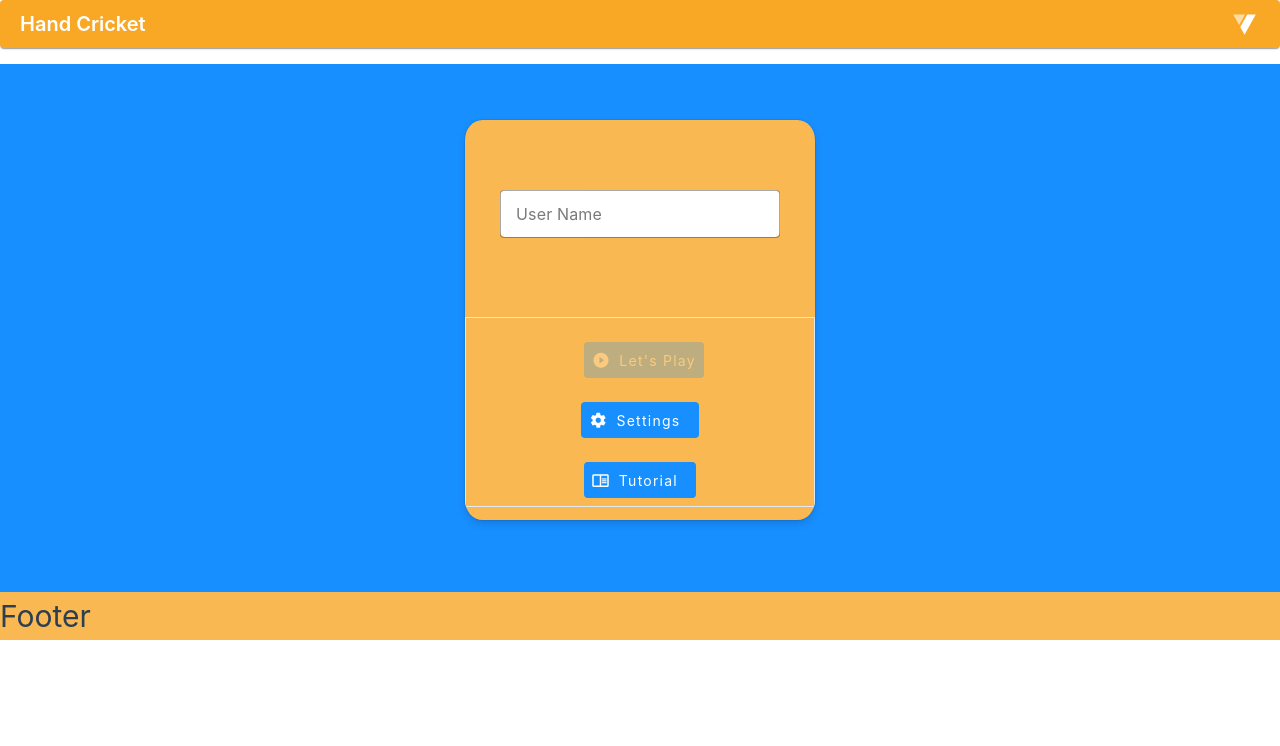
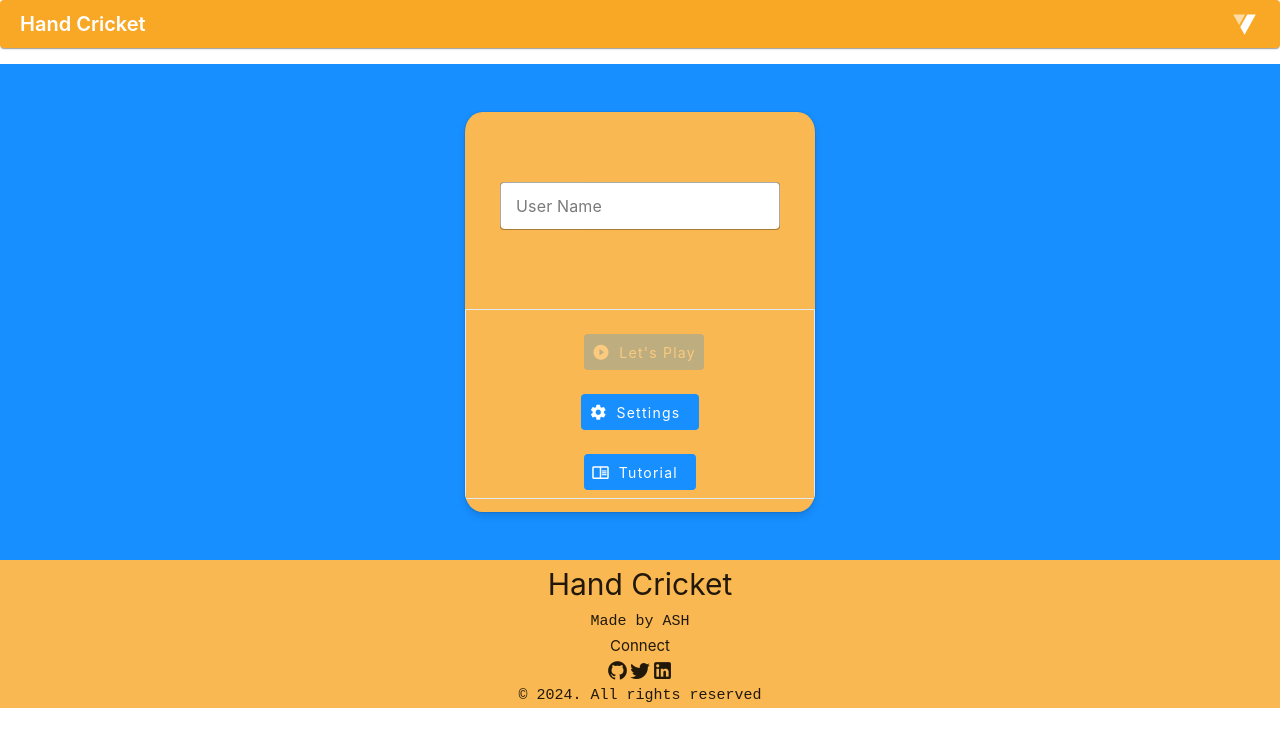
Before and after one commit to AnandaSH-8/Hand-Cricket-vue, a Vue app in the folder frontend/: page /gameHome in a window 1280 px wide. Shown: the top 746 px of the page. Built offline with nearby package versions, Linux system fonts and the light colour scheme.

Commit message:
footer updates

```diff
--- a/frontend/src/Global/footerComponent.vue
+++ b/frontend/src/Global/footerComponent.vue
@@ -1,6 +1,17 @@
 <template>
     <v-layout class="footerLayout">
-        <h1>Footer</h1>
+        <v-sheet class="footersheetContent">
+            <h1>Hand Cricket</h1>
+            <kbd>Made by ASH</kbd>
+            <h4>Connect</h4>
+            <div>
+                <v-icon icon="mdi-github"></v-icon>
+                <v-icon icon="mdi-twitter"></v-icon>
+                <v-icon icon="mdi-linkedin"></v-icon>
+            </div>
+            <kbd>© 2024. All rights reserved</kbd>
+        </v-sheet>
+
     </v-layout>
 </template>
 <script setup>
@@ -9,5 +20,11 @@ import { ref } from 'vue';
 <style>
 .footerLayout{
     background-color: #f9b851;
+    place-content: center;
+}
+
+.footerLayout > .footersheetContent{
+    background-color: #f9b851;
+    text-align: center;
 }
 </style>
--- a/frontend/src/components/My Compo/EntryOverlay.vue
+++ b/frontend/src/components/My Compo/EntryOverlay.vue
@@ -65,9 +65,7 @@ const checkUserName = computed(()=>{
 .entryCard{
     box-shadow: 0px 4px 8px -2px rgba(9, 30, 66, 0.25), 0px 0px 0px 1px rgba(9, 30, 66, 0.08);
     border-radius:5%;
-    margin: auto;
-    margin-top: 7vh;
-    margin-bottom: 9vh;
+    margin: 6vh auto;
     background: #f9b851;
     text-align: center;
 }
```
